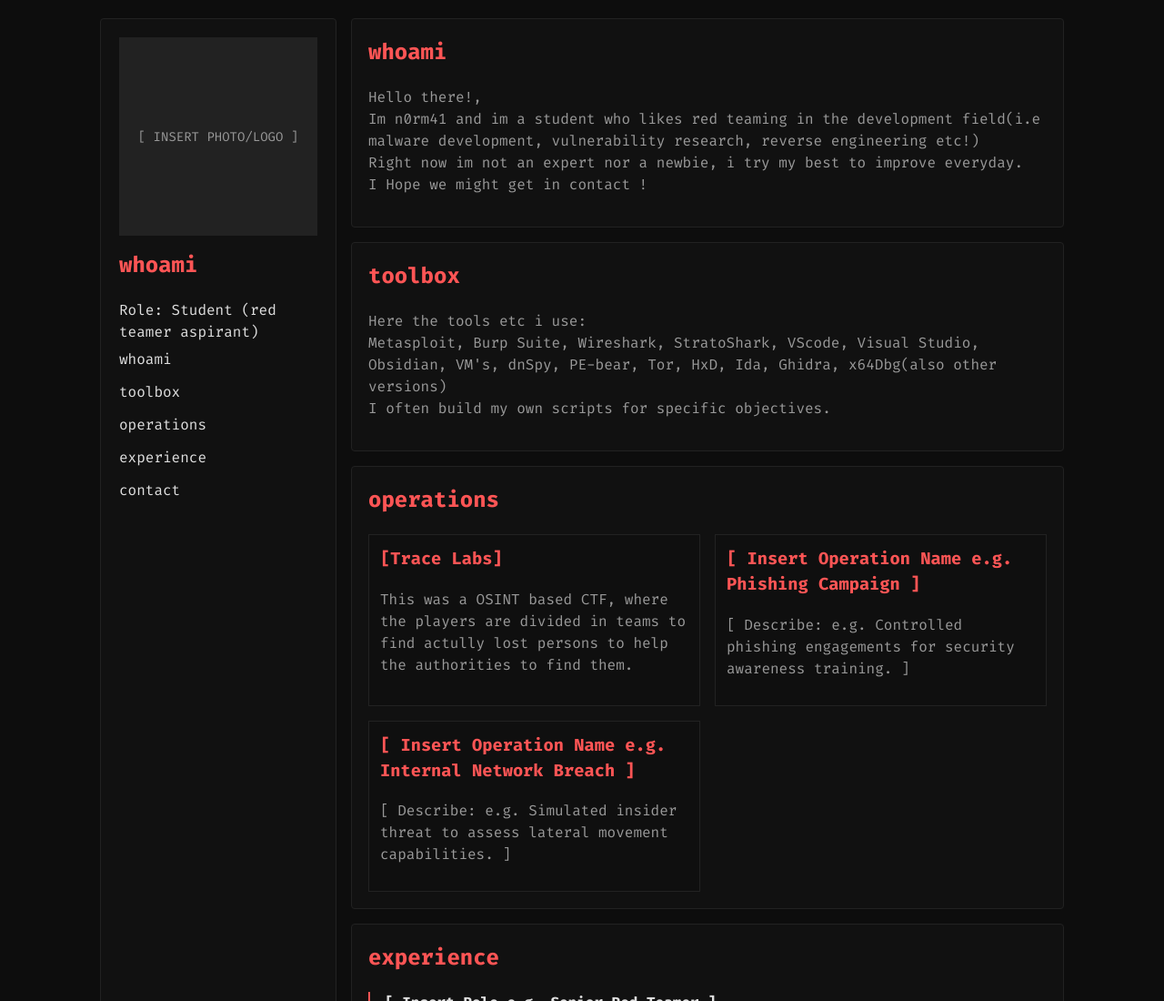
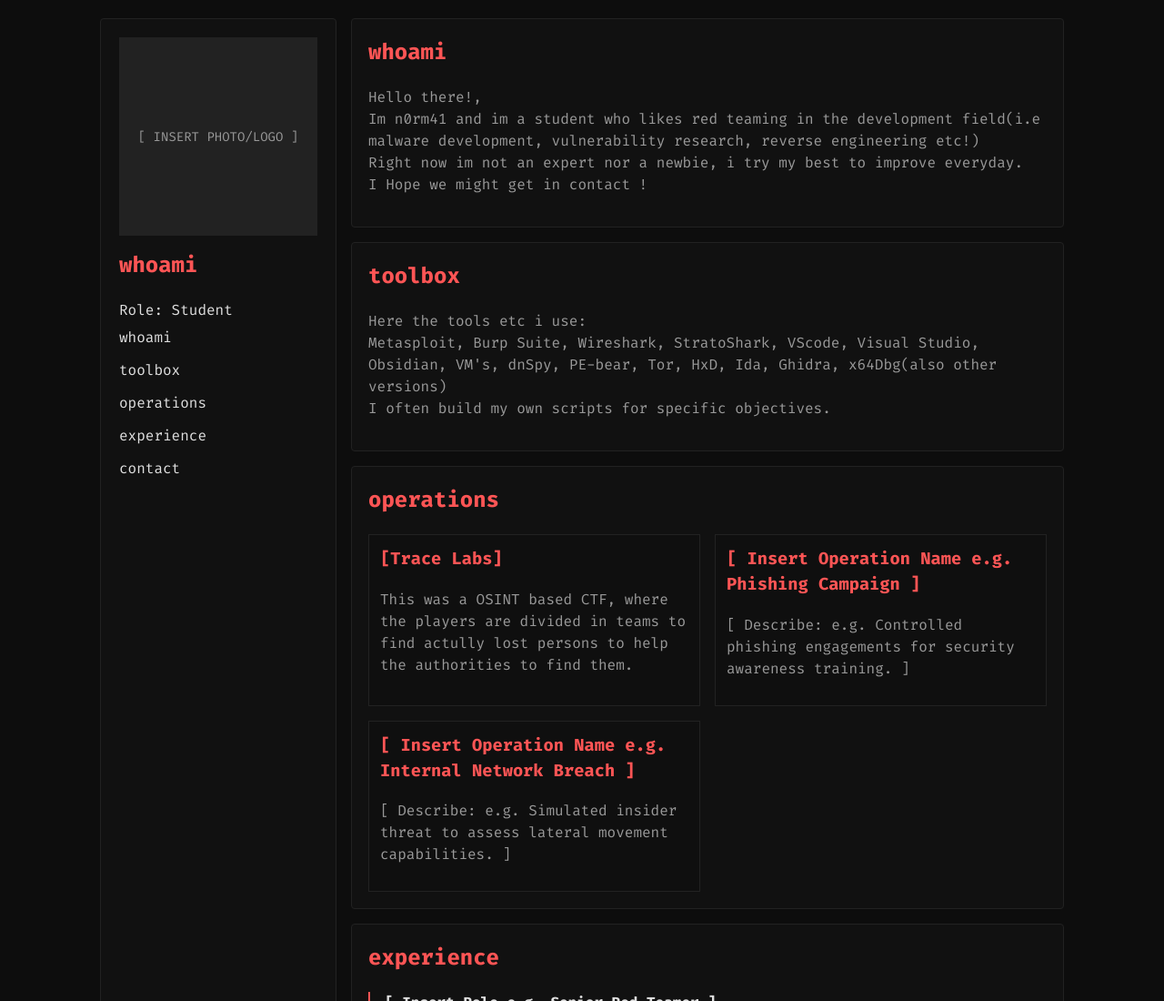
Before and after one commit to unknown4real/n0rm41, a plain HTML site: page index.html in a window 1280 px wide. Shown: the top 1100 px of the page at 91% size. Drawn offline with Linux system fonts and the light colour scheme.

Commit message:
Update index.html

```diff
--- a/index.html
+++ b/index.html
@@ -116,7 +116,7 @@
     <aside>
       <div class="avatar">[ INSERT PHOTO/LOGO ]</div>
       <h2>whoami</h2>
-      <div class="meta">Role: Student (red teamer aspirant)</div>
+      <div class="meta">Role: Student</div>
       <nav>
         <a href="#whoami">whoami</a>
         <a href="#toolbox">toolbox</a>
```
